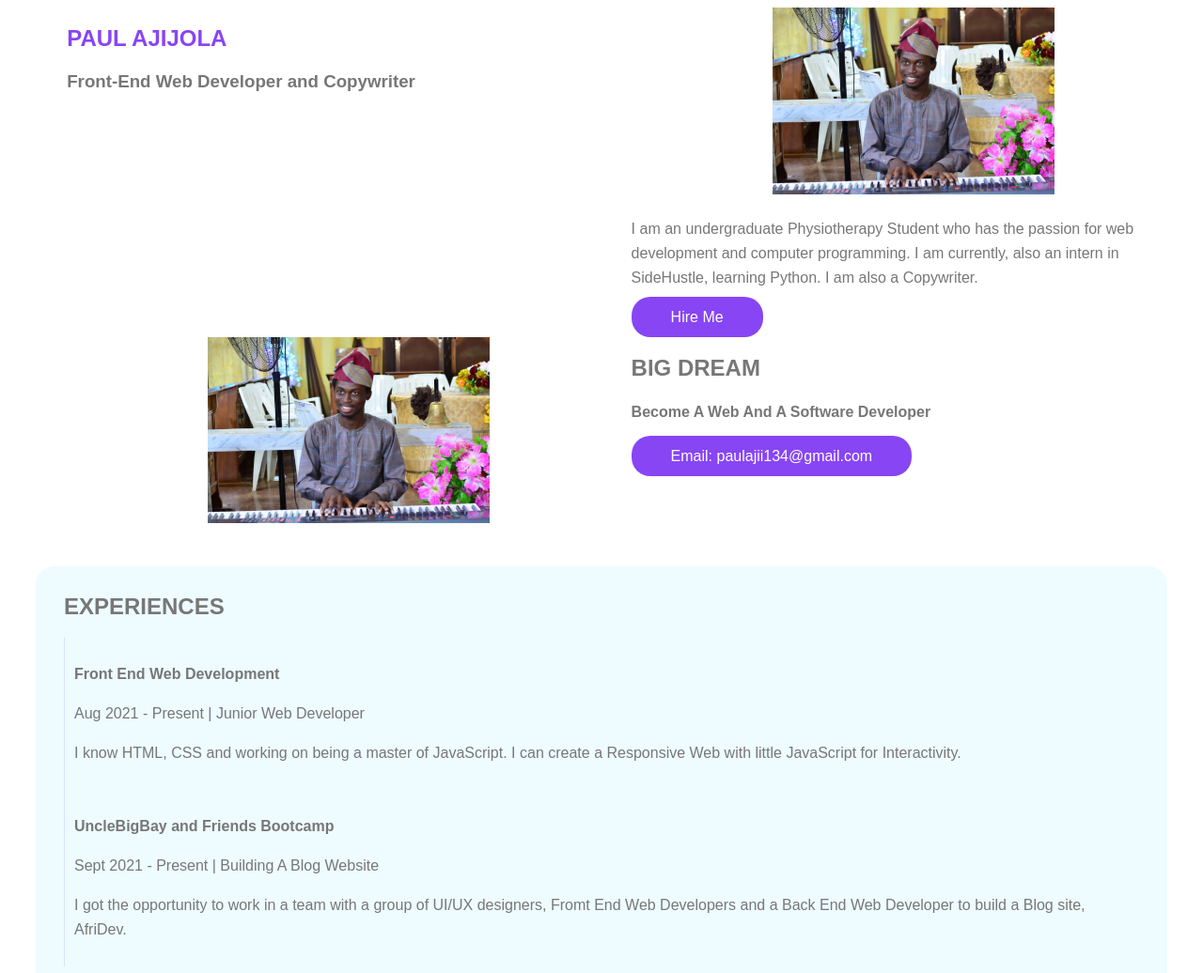
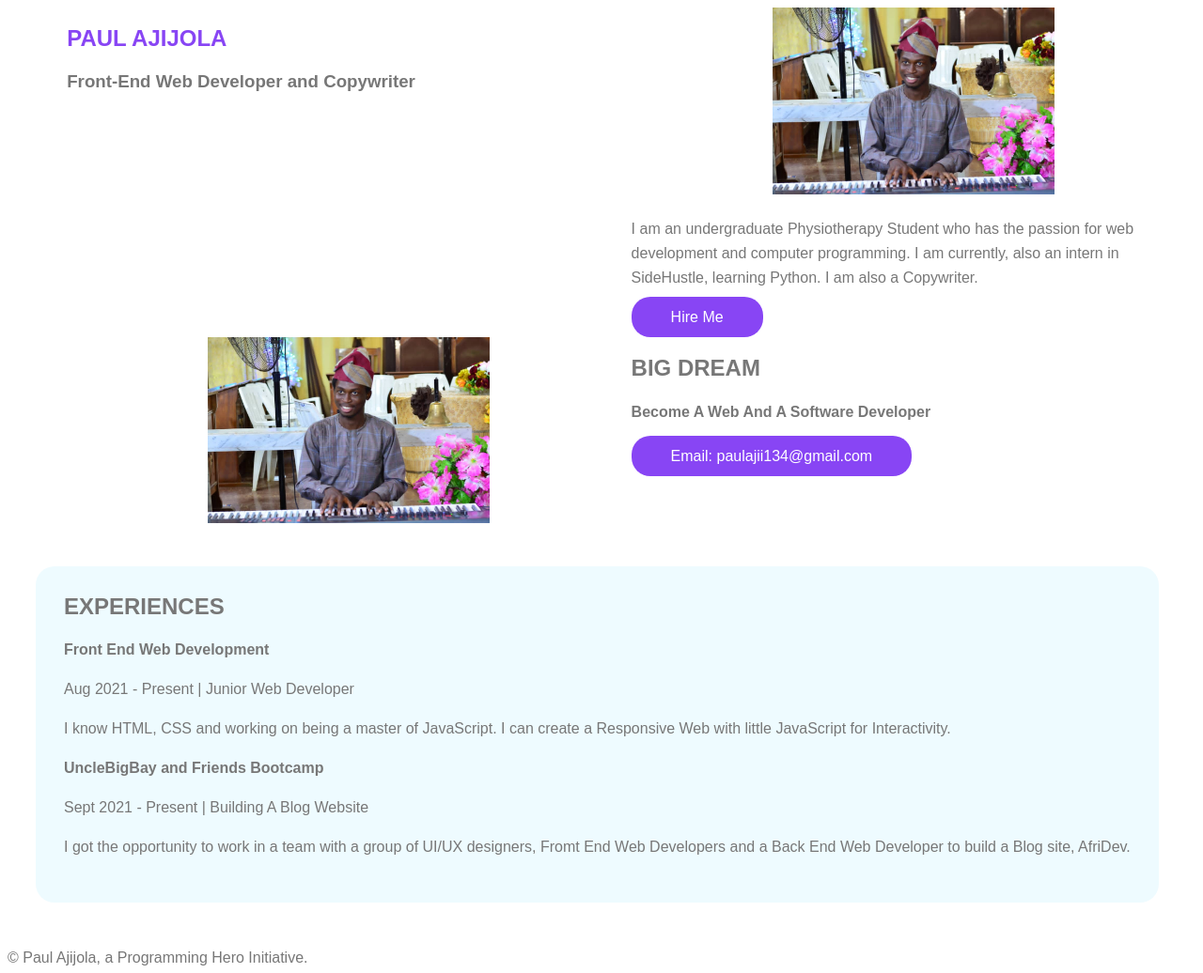
Before and after one commit to PaulAjii/my-website, a plain HTML site: page index.html in a window 1280 px wide. Shown: the top 1036 px of the page at 94% size. Drawn offline with Linux system fonts and the light colour scheme; a script that the page names is missing.

Commit message:
Update 2

```diff
--- a/style.css
+++ b/style.css
@@ -40,19 +40,19 @@ h4 {
   text-decoration: none;
 }
 
-.experience-item {
-  padding: 10px;
-  border-left: 1px solid rgba(137, 130, 247, .2);
-}
-
 .container {
   padding-left: 5%;
   display: inline-block;
 }
 
-.experiences {
+.container.experiences {
   padding: 30px;
   margin: 30px;
   background: rgb(238, 251, 255);
   border-radius: 20px;
 }
+
+experience-item {
+  padding: 10px;
+  border-left: 1px solid rgba(137, 130, 247, .2);
+}
```
